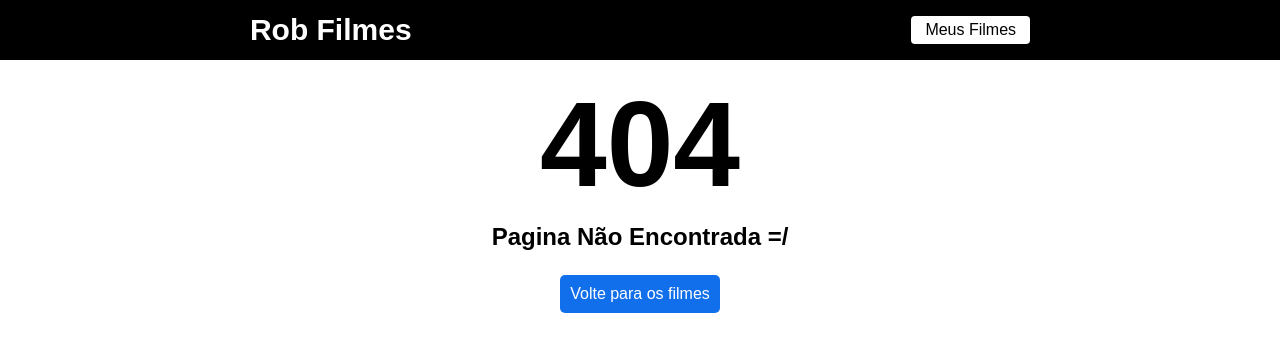
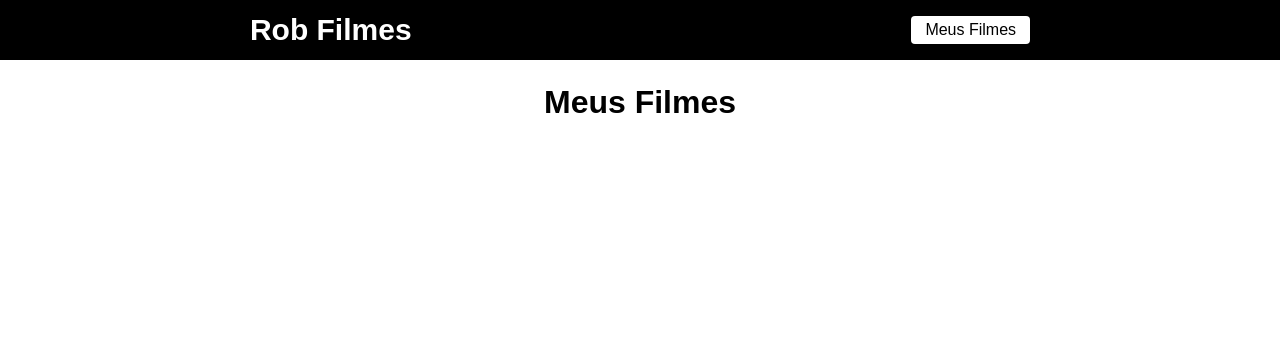
Before and after one commit to RobsonFe/Rob-Filmes-React, a React (Create React App) app: page /favoritos in a window 1280 px wide. Before the commit this address had no page. Shown: the top 352 px of the page. Built offline with nearby package versions, Linux system fonts and the light colour scheme.

Commit message:
pagina de favoritos

```diff
--- a/src/Routes/RoutesApp.js
+++ b/src/Routes/RoutesApp.js
@@ -8,6 +8,7 @@
 import Filme from "../pages/Filme";
 import Header from "../components/Header";
 import Erro from "../pages/Erro";
+import Favorito from "../pages/Favoritos";
 
 function RoutesApp() {
   return (
@@ -17,6 +18,7 @@
     <Routes>
         <Route path="/" element={ <Home/> } />
         <Route path="/filme/:id" element={ <Filme/> } />
+        <Route path="/favoritos" element={ <Favorito /> } />
 
         <Route path="*" element={ <Erro/> } />
     </Routes>
--- /dev/null
+++ b/src/pages/Favoritos/favoritos.css
@@ -0,0 +1,38 @@
+.meus-filmes{
+    margin-top: 24px;
+    display: flex;
+    flex-direction: column;
+    align-items: center;
+}
+
+.meus-filmes h1{
+    margin-bottom: 14px;
+}
+
+.meus-filmes span{
+    font-size: 18px;
+}
+
+.meus-filmes ul{
+    width: 720px;
+}
+
+.meus-filmes ul li{
+    list-style: none;
+    display: flex;
+    justify-content: space-between;
+    align-items: center;
+    margin-bottom: 14px;
+}
+
+.meus-filmes div{
+    display: flex;
+    justify-content: center;
+    align-items: center;
+}
+
+.meus-filmes div a{
+    text-decoration: none;
+    color:#116feb;
+    margin-right: 14px;
+}
--- /dev/null
+++ b/src/pages/Favoritos/index.js
@@ -0,0 +1,36 @@
+import {useEffect, useState } from 'react'
+import './favoritos.css';
+import { Link } from 'react-router-dom';
+
+function Favorito() {
+
+    const [filmes, setFilmes] = useState([]);
+
+    useEffect(()=>{
+
+        const minhaLista = localStorage.getItem("@robfilme");
+        setFilmes(JSON.parse(minhaLista) || [])
+    },[])
+
+  return (
+    <div className='meus-filmes'>
+        <h1>Meus Filmes</h1>
+
+        <ul>
+            {filmes.map((item)=>{
+                return(
+                    <li key={item.id}>
+                        <span>{item.title}</span>
+                        <div>
+                        <Link to={`/filme/${item.id}`}>Ver Detalhes</Link>
+                        <button>Excluir</button>
+                        </div>
+                    </li>
+                )
+            })}
+        </ul>
+    </div>
+  )
+}
+
+export default Favorito;
```
